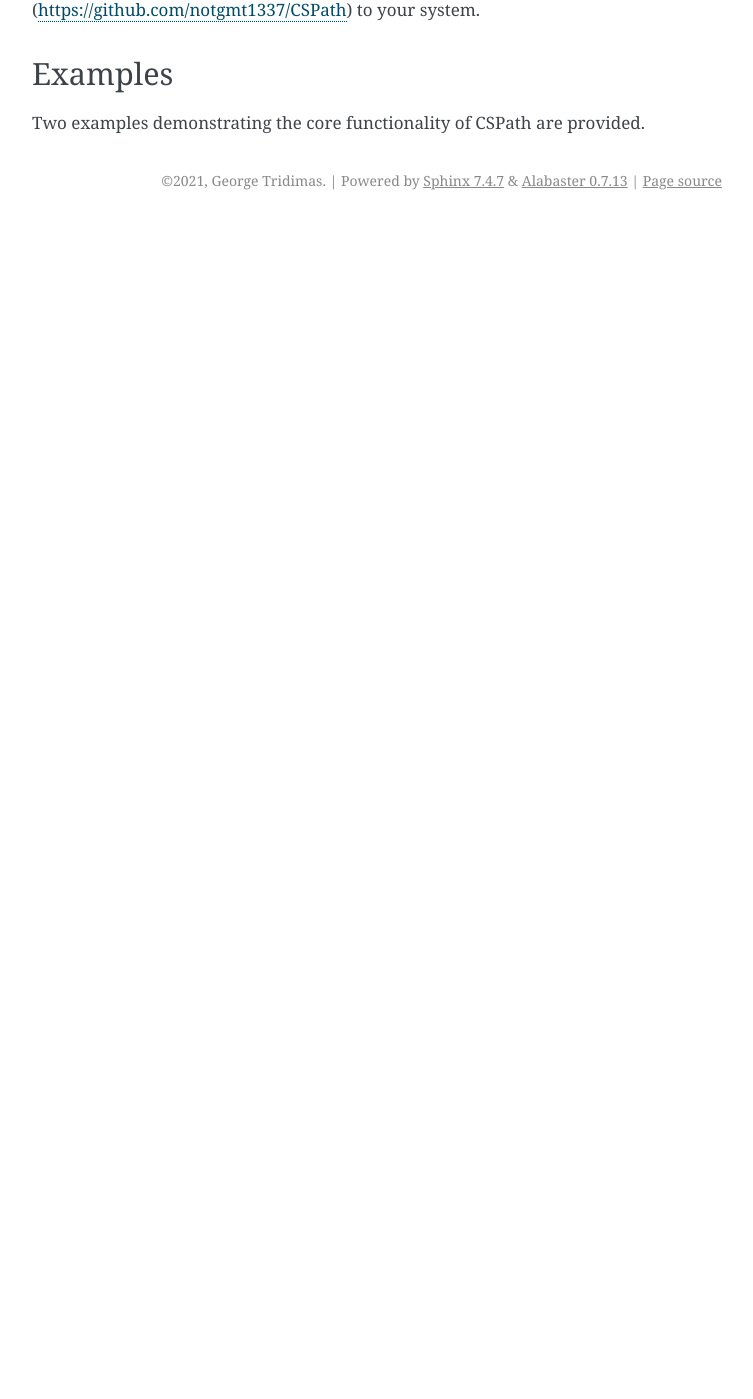
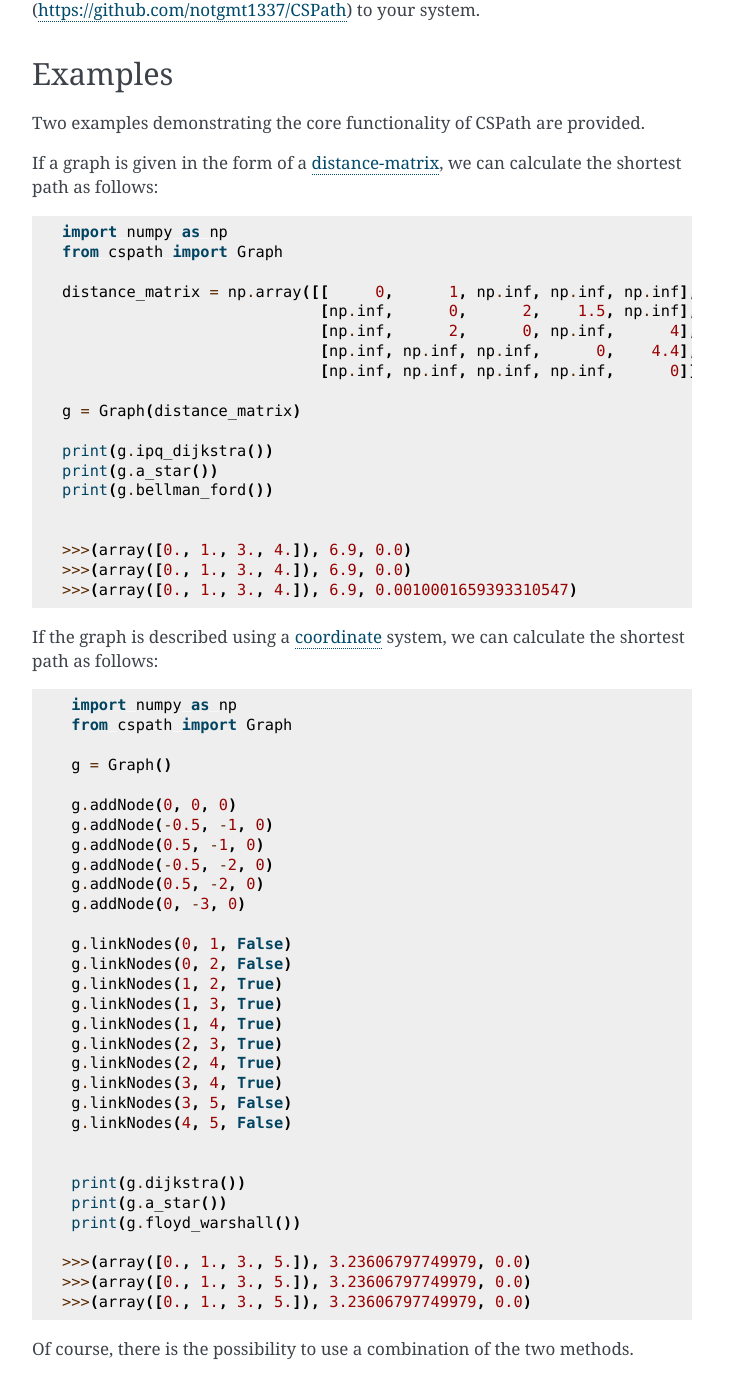
Before and after one commit to notgmt1337/CSPath, a Sphinx documentation site: the page built from docs/tutorial/index.rst, in a window 1280 px wide and 1400 px high, scrolled down 936 px. Shown: the whole window, without its empty margins (388-1141 px from the left). Built offline with Sphinx 7.4.7, drawn with Linux system fonts in a browser that asks for light colours; before the commit the page ends 1156 px from its top, so only the background shows below that.

Commit message:
Update index.rst

```diff
--- a/docs/tutorial/index.rst
+++ b/docs/tutorial/index.rst
@@ -20,8 +20,69 @@ Examples
 --------
 Two examples demonstrating the core functionality of CSPath are provided.
 
+If a graph is given in the form of a `distance-matrix`_, we can calculate the shortest path as follows:
+
+.. code-block:: python
+
+    import numpy as np
+    from cspath import Graph
+
+    distance_matrix = np.array([[     0,      1, np.inf, np.inf, np.inf],
+                                [np.inf,      0,      2,    1.5, np.inf],
+                                [np.inf,      2,      0, np.inf,      4],
+                                [np.inf, np.inf, np.inf,      0,    4.4],
+                                [np.inf, np.inf, np.inf, np.inf,      0]])
+
+    g = Graph(distance_matrix)
+
+    print(g.ipq_dijkstra())
+    print(g.a_star())
+    print(g.bellman_ford())
 
 
+    >>>(array([0., 1., 3., 4.]), 6.9, 0.0)
+    >>>(array([0., 1., 3., 4.]), 6.9, 0.0)
+    >>>(array([0., 1., 3., 4.]), 6.9, 0.0010001659393310547)
 
+If the graph is described using a `coordinate`_ system, we can calculate the shortest path as follows:
+
+.. code-block:: python
+
+    import numpy as np
+    from cspath import Graph
+
+    g = Graph()
+
+    g.addNode(0, 0, 0)
+    g.addNode(-0.5, -1, 0)
+    g.addNode(0.5, -1, 0)
+    g.addNode(-0.5, -2, 0)
+    g.addNode(0.5, -2, 0)
+    g.addNode(0, -3, 0)
+
+    g.linkNodes(0, 1, False)
+    g.linkNodes(0, 2, False)
+    g.linkNodes(1, 2, True)
+    g.linkNodes(1, 3, True)
+    g.linkNodes(1, 4, True)
+    g.linkNodes(2, 3, True)
+    g.linkNodes(2, 4, True)
+    g.linkNodes(3, 4, True)
+    g.linkNodes(3, 5, False)
+    g.linkNodes(4, 5, False)
+
+
+    print(g.dijkstra())
+    print(g.a_star())
+    print(g.floyd_warshall())
+
+   >>>(array([0., 1., 3., 5.]), 3.23606797749979, 0.0)
+   >>>(array([0., 1., 3., 5.]), 3.23606797749979, 0.0)
+   >>>(array([0., 1., 3., 5.]), 3.23606797749979, 0.0)
+
+Of course, there is the possibility to use a combination of the two methods.
+
+.. _distance-matrix: https://cspath.readthedocs.io/en/latest/how-to/graph-parse.html#method-1-using-a-distance-matrix
+.. _coordinate: https://cspath.readthedocs.io/en/latest/how-to/graph-parse.html#method-2-using-cartesian-coordinates
 .. _bibliography: https://cspath.readthedocs.io/en/latest/reference/bibliography.html
 .. _Google-Maps: https://www.google.com/maps
```
